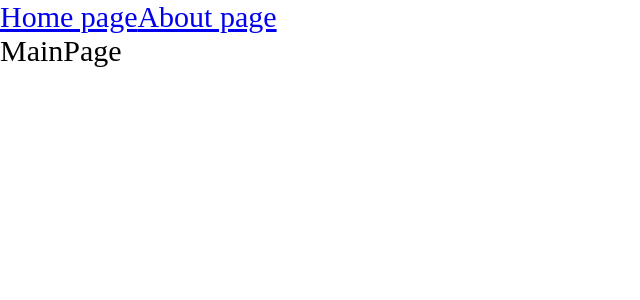
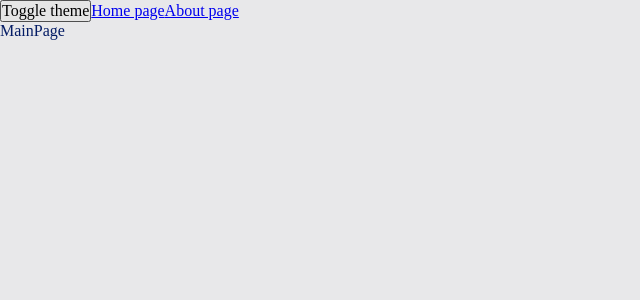
Before and after one commit to Yuriy-27/react_production_project, a React app: page / in a window 1280 px wide. Shown: the top 300 px of the page, without its empty margins (0-640 px from the left). Built offline with nearby package versions, Linux system fonts and the light colour scheme.

Commit message:
add functionality to change themes

```diff
--- a/src/App.tsx
+++ b/src/App.tsx
@@ -1,13 +1,19 @@
 import { Suspense } from "react"
 import { Link } from "react-router-dom"
 import { Route, Routes } from "react-router-dom"
-import "./index.scss"
+import "./styles/index.scss"
 import { AboutPageLazy } from "./pages/AboutPage/AboutPage.lazy"
 import { MainPageLazy } from "./pages/MainPage/MainPage.lazy"
+import { useTheme } from "./theme/useTheme"
+
 
 const App = () => {
+
+  const { theme, toggleTheme } = useTheme();
+
   return (
-    <div className="app">
+    <div className={`app ${theme}`}>
+      <button onClick={() => toggleTheme()}>Toggle theme</button>
       <Link to="/">Home page</Link>
       <Link to="/about">About page</Link>
       <Suspense fallback="Loading...">
--- a/src/index.scss
+++ /dev/null
@@ -1,9 +0,0 @@
-* {
-  box-sizing: border-box;
-  padding: 0;
-  margin: 0;
-}
-
-.app {
-  font-size: 30px;
-}
--- a/src/index.tsx
+++ b/src/index.tsx
@@ -1,10 +1,13 @@
 import { render } from "react-dom";
 import { BrowserRouter } from "react-router-dom";
 import App from "./App";
+import ThemeProvider from "./theme/ThemeProvider";
 
 render(
     <BrowserRouter>
-        <App />
+        <ThemeProvider>
+            <App />
+        </ThemeProvider>
     </BrowserRouter>,
     document.getElementById("root")
 )
--- /dev/null
+++ b/src/styles/index.scss
@@ -0,0 +1,11 @@
+@import "reset.scss";
+@import "variables/global.scss";
+@import "themes/light.scss";
+@import "themes/dark.scss";
+
+.app {
+  font: var(--font-size-m);
+  background: var(--bg-color);
+  color: var(--primary-color);
+  min-height: 100vh;
+}
--- /dev/null
+++ b/src/styles/reset.scss
@@ -0,0 +1,13 @@
+* {
+  margin: 0;
+  padding: 0;
+  box-sizing: border-box;
+}
+
+input,
+button,
+textarea,
+select {
+  margin: 0;
+  font: inherit;
+}
--- /dev/null
+++ b/src/styles/themes/dark.scss
@@ -0,0 +1,5 @@
+.app.dark {
+  --bg-color: #080846;
+  --primary-color: #049604;
+  --secondary-color: #04ff04;
+}
--- /dev/null
+++ b/src/styles/themes/light.scss
@@ -0,0 +1,5 @@
+.app.light {
+  --bg-color: #e8e8ea;
+  --primary-color: #041c65;
+  --secondary-color: #0449e0;
+}
--- /dev/null
+++ b/src/styles/variables/global.scss
@@ -0,0 +1,7 @@
+:root {
+  --font-family-main: Consolas, "Times New Roman", Times, serif;
+  --font-size-m: 16px;
+  --font-line-height-m: 24px;
+  --font-size-l: 24px;
+  --font-line-height-m: 32px;
+}
--- /dev/null
+++ b/src/theme/ThemeContext.ts
@@ -0,0 +1,15 @@
+import { createContext } from "react";
+
+export enum Theme {
+  LIGHT = "light",
+  DARK = "dark",
+}
+
+export interface IThemeContextProps {
+  theme?: Theme;
+  setTheme?: (theme: Theme) => void;
+}
+
+export const ThemeContext = createContext<IThemeContextProps>({});
+
+export const LOCAL_STORAGE_THEME_KEY = "theme";
--- /dev/null
+++ b/src/theme/ThemeProvider.tsx
@@ -0,0 +1,22 @@
+import { FC, useMemo, useState } from "react";
+import { Theme, ThemeContext } from "./ThemeContext";
+
+const defaultTheme = localStorage.getItem("theme") as Theme || Theme.LIGHT;
+
+const ThemeProvider: FC = ({ children }) => {
+
+  const [theme, setTheme] = useState<Theme>(defaultTheme);
+
+  const defaultProps = useMemo(() => ({
+    theme,
+    setTheme
+  }), [theme])
+
+  return (
+    <ThemeContext.Provider value={defaultProps}>
+      {children}
+    </ThemeContext.Provider>
+  )
+}
+
+export default ThemeProvider
--- /dev/null
+++ b/src/theme/useTheme.ts
@@ -0,0 +1,19 @@
+import { useContext } from "react";
+import { LOCAL_STORAGE_THEME_KEY, Theme, ThemeContext } from "./ThemeContext";
+
+interface IUseThemeResult {
+  toggleTheme: () => void;
+  theme: Theme;
+}
+
+export function useTheme(): IUseThemeResult {
+  const { theme, setTheme } = useContext(ThemeContext);
+
+  const toggleTheme = () => {
+    const newTheme = theme === Theme.LIGHT ? Theme.DARK : Theme.LIGHT;
+    setTheme(newTheme);
+    localStorage.setItem(LOCAL_STORAGE_THEME_KEY, newTheme);
+  };
+
+  return { toggleTheme, theme };
+}
```
